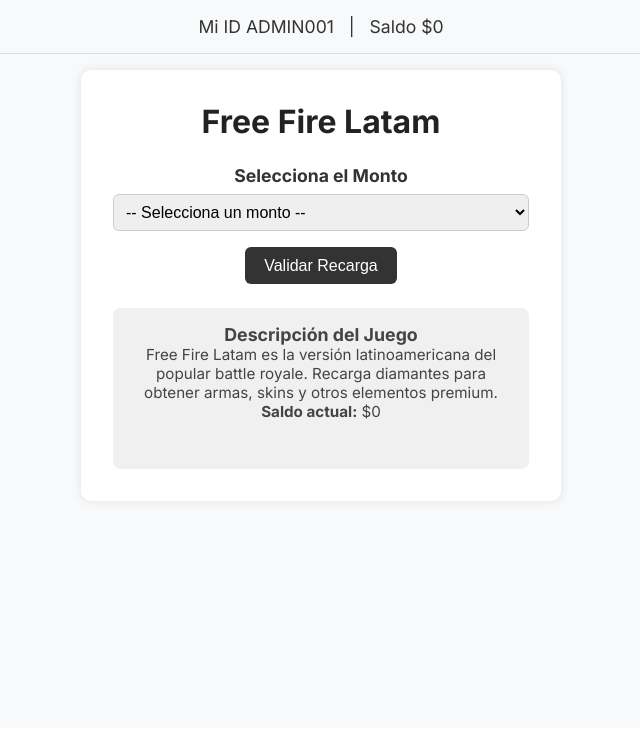
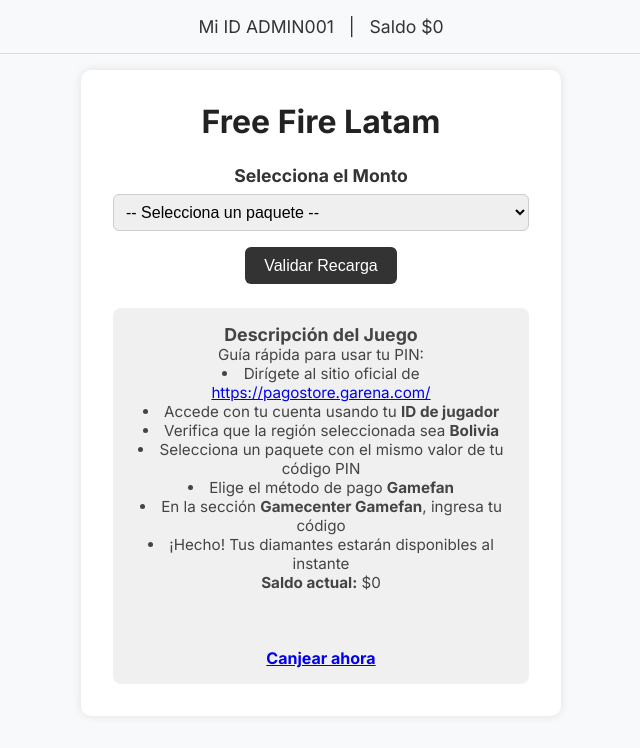
Before and after one commit to 2eliot/Revendedores, a Flask app: page /freefirelatam in a window 1280 px wide. Shown: the part 72-820 px from the top of the page, without its empty margins (319-959 px from the left). Before the commit the page ends 576 px from the top, so only its background shows below. Run offline with Flask 3, Linux system fonts and the light colour scheme; the visitor is signed in with stand-in values (Sample User, id 1); data that the repository does not hold is empty; some libraries are stand-ins or nearby versions.

Commit message:
Checkpoint before assistant change: Update Free Fire recharge options and provide clear redemption instructions
Refactors the recharge amount options in admin.html and freefirelatam.html, and adds redemption instructions to freefirelatam.html.

Replit-Commit-Author: Assistant

```diff
--- a/templates/freefirelatam.html
+++ b/templates/freefirelatam.html
@@ -72,13 +72,16 @@
     <form class="juego-form" onsubmit="handleRecharge(event)">
       <label for="amount-select">Selecciona el Monto</label>
       <select id="amount-select" required>
-        <option value="">-- Selecciona un monto --</option>
-        <option value="100|1.99">100 💎 - $1.99</option>
-        <option value="310|4.99">310 💎 - $4.99</option>
-        <option value="520|9.99">520 💎 - $9.99</option>
-        <option value="1080|19.99">1080 💎 - $19.99</option>
-        <option value="2200|39.99">2200 💎 - $39.99</option>
-        <option value="5600|99.99">5600 💎 - $99.99</option>
+        <option value="">-- Selecciona un paquete --</option>
+        <option id="monto_1" value="1">110 💎 / $0.66 (✅)</option>
+        <option id="monto_2" value="2">341 💎 / $1.99 (✅)</option>
+        <option id="monto_3" value="3">572 💎 / $3.35 (✅)</option>
+        <option id="monto_4" value="4">1.166 💎 / $6.70 (✅)</option>
+        <option id="monto_5" value="5">2.376 💎 / $12.70 (✅)</option>
+        <option id="monto_6" value="6">6.138 💎 / $29.50 (✅)</option>
+        <option id="monto_7" value="7">Tarjeta básica / $0.40 (✅)</option>
+        <option id="monto_8" value="8">Tarjeta semanal / $1.40 (✅)</option>
+        <option id="monto_9" value="9">Tarjeta mensual / $6.50 (✅)</option>
       </select>
 
       <button type="submit">Validar Recarga</button>
@@ -86,9 +89,19 @@
 
     <div class="juego-descripcion">
       <h3>Descripción del Juego</h3>
-      <p>Free Fire Latam es la versión latinoamericana del popular battle royale. Recarga diamantes para obtener armas, skins y otros elementos premium.</p>
+      <p>Guía rápida para usar tu PIN: <p>
+        <li>Dirígete al sitio oficial de <a href="https://pagostore.garena.com/" target="_blank">https://pagostore.garena.com/</a></li>
+        <li>Accede con tu cuenta usando tu <strong>ID de jugador</strong></li>
+        <li>Verifica que la región seleccionada sea <strong>Bolivia</strong></li>
+        <li>Selecciona un paquete con el mismo valor de tu código PIN</li>
+        <li>Elige el método de pago <strong>Gamefan</strong></li>
+        <li>En la sección <strong>Gamecenter Gamefan</strong>, ingresa tu código</li>
+      <li>¡Hecho! Tus diamantes estarán disponibles al instante</li>
       <p><strong>Saldo actual:</strong> ${{ balance }}</p>
       <div id="message" class="message"></div>
+      <div class="text-center" style="margin-top: 1.5rem;">
+          <a href="https://pagostore.garena.com/" target="_blank" class="btn btn-outline-success" style="border-radius: 25px; padding: 10px 25px; font-weight: bold; font-size: 1rem;">Canjear ahora</a>
+      </div>
     </div>
   </div>
 
```
Also changed, not shown: templates/admin.html (+9 -6 lines).
